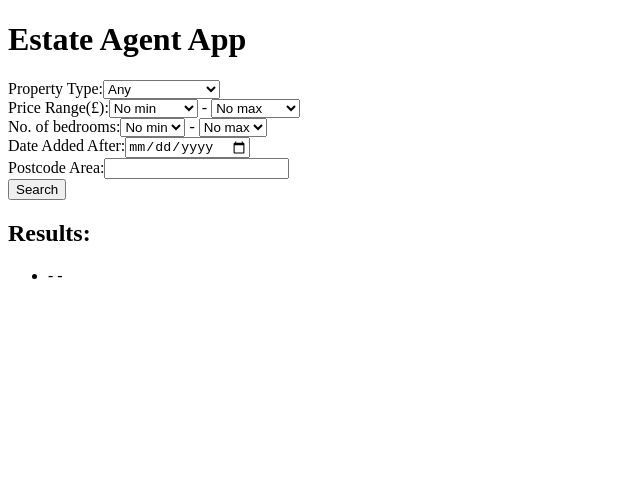
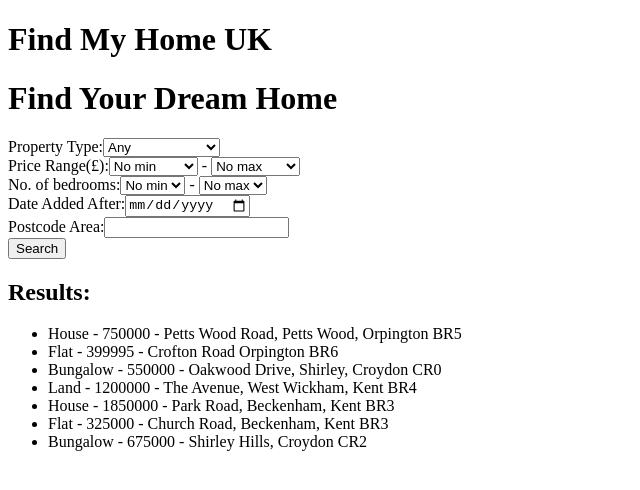
Before and after one commit to damsi456/estate-agent-client-side-web-application, a React (Vite) app: page / in a window 1280 px wide. Shown: the top 490 px of the page, without its empty margins (0-640 px from the left). Built offline with nearby package versions, Linux system fonts and the light colour scheme.

Commit message:
Create separate SearchResults.jsx
Moved the html5 part for the results from App.jsx to SearchResults.jsx

```diff
--- a/src/App.jsx
+++ b/src/App.jsx
@@ -1,9 +1,10 @@
 import React,{useState} from "react";
 import properties from "./data/properties.json"
 import SearchForm from "./components/SearchForm.jsx";
+import SearchResults from "./components/SearchResults.jsx";
 
 function App() {
-  const[results, setResults] = useState([properties.properties]);
+    const[results, setResults] = useState(properties.properties);
 
     function handleSearch(filters){
         const monthMapping = {
@@ -23,12 +24,17 @@ function App() {
 
         const filteredProperties  = properties.properties.filter((property) => {
         const typeMatch = filters.type === "" || property.type === filters.type;
-        const priceMatch = filters.minPrice === "" || property.price >= Number(filters.minPrice) && filters.maxPrice === "" || property.price <= Number(filters.maxPrice);
-        const bedroomMatch = filters.minBedrooms === "" || property.bedrooms >= Number(filters.minBedrooms) && filters.maxBedrooms === "" || property.bedrooms <= Number(filters.maxBedrooms);
-        const dateMatch = filters.dateAfter === "" || new Date(property.added.year, monthMapping[property.added.month], property.added.day) >= new Date(filters.dateAfter)
+
+        const priceMatch = filters.minPrice === "" || property.price >= Number(filters.minPrice) &&
+                            filters.maxPrice === "" || property.price <= Number(filters.maxPrice);
+
+        const bedroomMatch = filters.minBedrooms === "" || property.bedrooms >= Number(filters.minBedrooms) &&
+                                filters.maxBedrooms === "" || property.bedrooms <= Number(filters.maxBedrooms);
+
+        const dateMatch = filters.dateAfter === "" || new Date(property.added.year, monthMapping[property.added.month], property.added.day) >= new Date(filters.dateAfter);
+
         const postcodeMatch = filters.postcode === "" || property.location.endsWith(filters.postcode);
 
-        console.log(typeMatch, priceMatch, bedroomMatch, dateMatch, postcodeMatch);
         return typeMatch && priceMatch && bedroomMatch && dateMatch && postcodeMatch;
         });
         setResults(filteredProperties);
@@ -36,25 +42,11 @@ function App() {
 
   return(
     <div>
-      <h1>Estate Agent App</h1>
-      <SearchForm onSearch={handleSearch}/>
-      <div>
-        <h2>Results: </h2>
-        {results.length > 0 ? (
-          <ul>
-            {results.map((property) => (
-              <li key={property.id}>
-                {property.type} - {property.price} - {property.location}
-              </li>
-            ))}
-          </ul>
-          ): (
-            <p>No results found</p>
-          )
-        }
+        <h1>Find My Home UK</h1>
+        <h1><span>Find</span> Your Dream Home</h1>
+        <SearchForm onSearch = {handleSearch}/>
+        <SearchResults results = {results}/>
     </div>
-    </div>
-
   )
 }
 
--- a/src/components/SearchForm.jsx
+++ b/src/components/SearchForm.jsx
@@ -1,6 +1,6 @@
 import React, {useState} from "react";
 
-function SearchForm(props){
+function SearchForm({ onSearch }){
     const [filters, setFilters] = useState({
         type: "",
         minPrice: "",
@@ -18,7 +18,7 @@ function SearchForm(props){
 
     const handleSubmit = (event) => {
         event.preventDefault();
-        props.onSearch(filters);
+        onSearch(filters);
     }
 
     return(
--- /dev/null
+++ b/src/components/SearchResults.jsx
@@ -0,0 +1,23 @@
+function SearchResults({ results }) {
+
+  return(
+    <div>
+        <h2>Results: </h2>
+        {results.length === 0 ? (
+            <p>No results found</p>
+        ): (
+            <ul>
+            {results.map((property) => {
+            console.log(property);
+            return(
+            <li key={property.id}>
+                {property.type} - {property.price} - {property.location}
+            </li>)
+            })}
+        </ul>
+        )}
+    </div>
+  )
+}
+
+export default SearchResults
```
Lines whose indentation alone changed are shown as unchanged.
